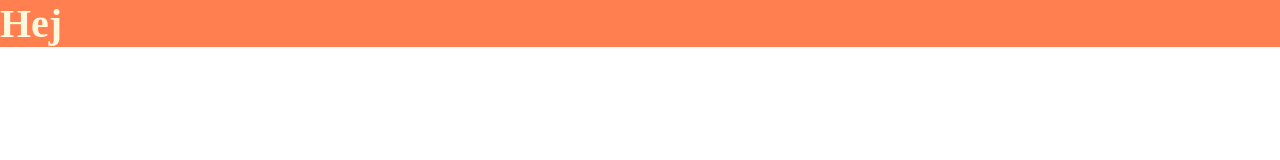
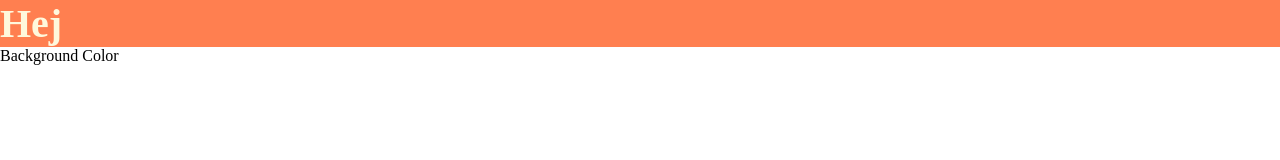
Before and after one commit to MostafaHeidari/githubopgave, a plain HTML site: page index.html in a window 1280 px wide. Drawn offline with Linux system fonts and the light colour scheme.

Commit message:
en div tilføjet

```diff
--- a/index.html
+++ b/index.html
@@ -28,5 +28,6 @@
 <body>
 
 <h1>Hej</h1>
+<div class="githupb">Background Color</div>
 </body>
 </html>
```
